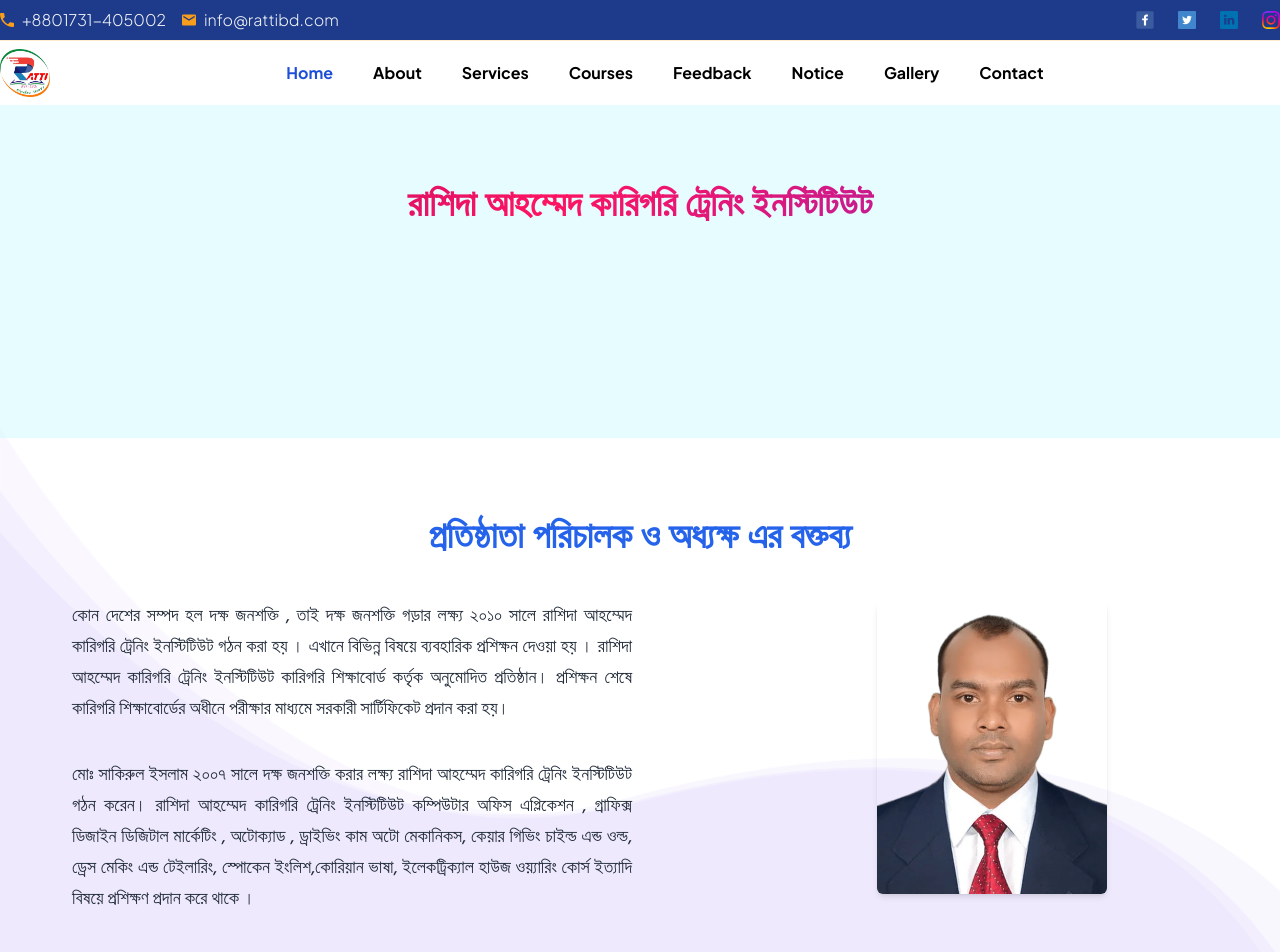
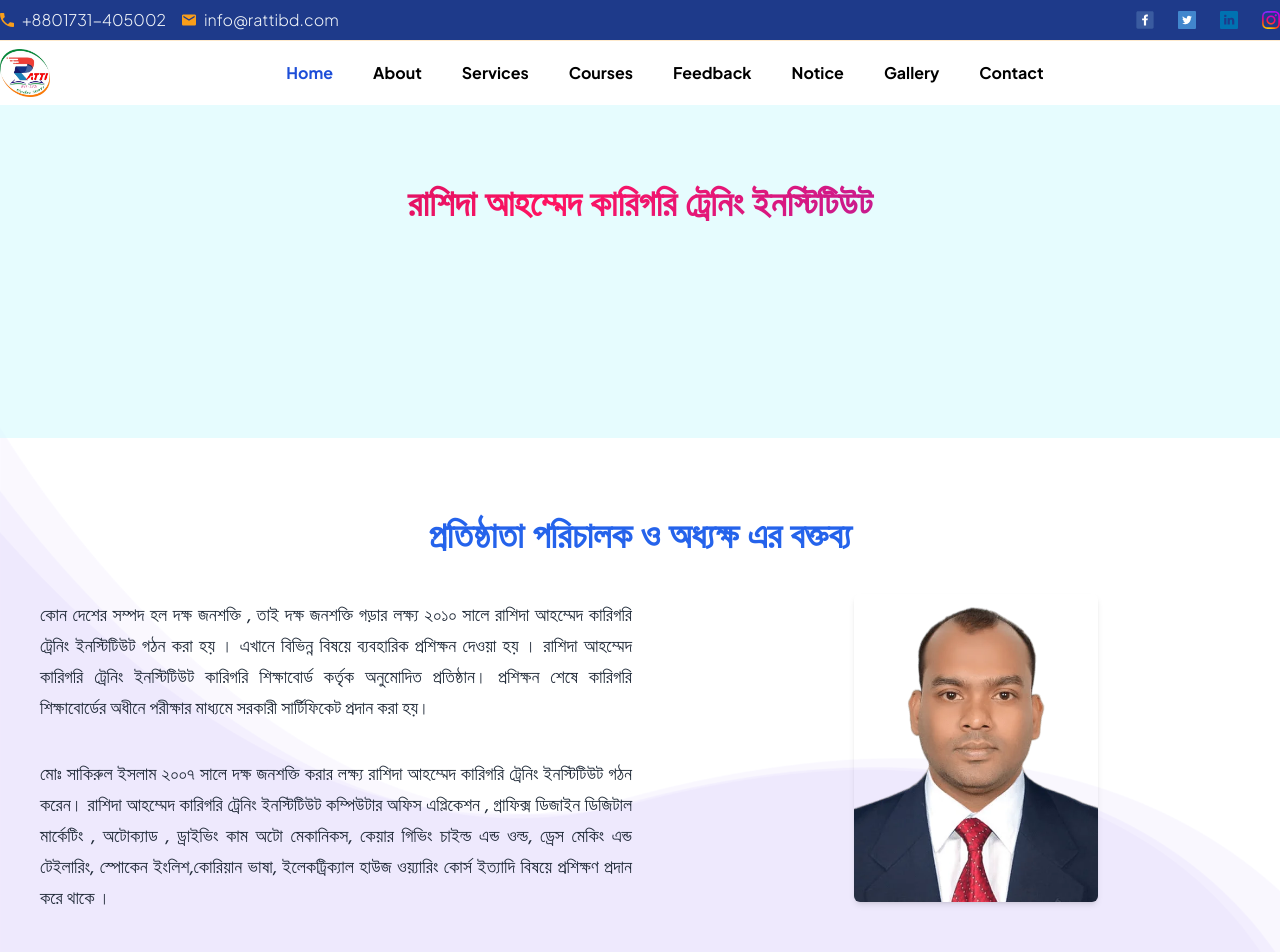
Before and after one commit to mahabub-bd/ratticomputer, a Next.js app: page / in a window 1280 px wide. Shown: the top 952 px of the page. Built offline with nearby package versions, Linux system fonts and the light colour scheme.

Commit message:
some changes

```diff
--- a/app/components/Ceo.jsx
+++ b/app/components/Ceo.jsx
@@ -12,7 +12,7 @@ const About = () => {
 
         <div className={`flex md:flex-row flex-col`}>
           <div
-            className="flex flex-col flex-1 sm:px-16 xl:px-0 "
+            className="flex flex-col flex-1 xl:px-0 sm:px-8 px-6"
             data-aos="fade-left"
           >
             <p className={`${styles.paragraph} mt-5 text-justify font-bangla`}>
```
